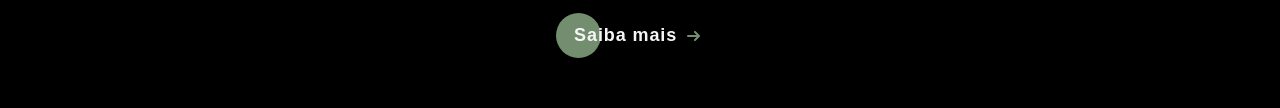
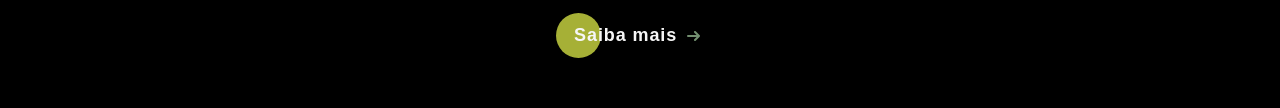
Before and after one commit to ney332/ebook-landing-kaua, a plain HTML site: page index.html in a window 1280 px wide. Shown: the part 539-647 px from the top of the page. Drawn offline with nearby package versions, Linux system fonts and the light colour scheme; a script that the page names is missing; a web font is replaced by a local one.

Commit message:
color btn

```diff
--- a/assets/css/style.css
+++ b/assets/css/style.css
@@ -324,7 +324,7 @@ a {
     left: 0;
     display: block;
     border-radius: 50px;
-    background: var(--color-destaque2);
+    background: #a6b036;
     width: 45px;
     height: 45px;
     transition: all 0.3s ease;
```
